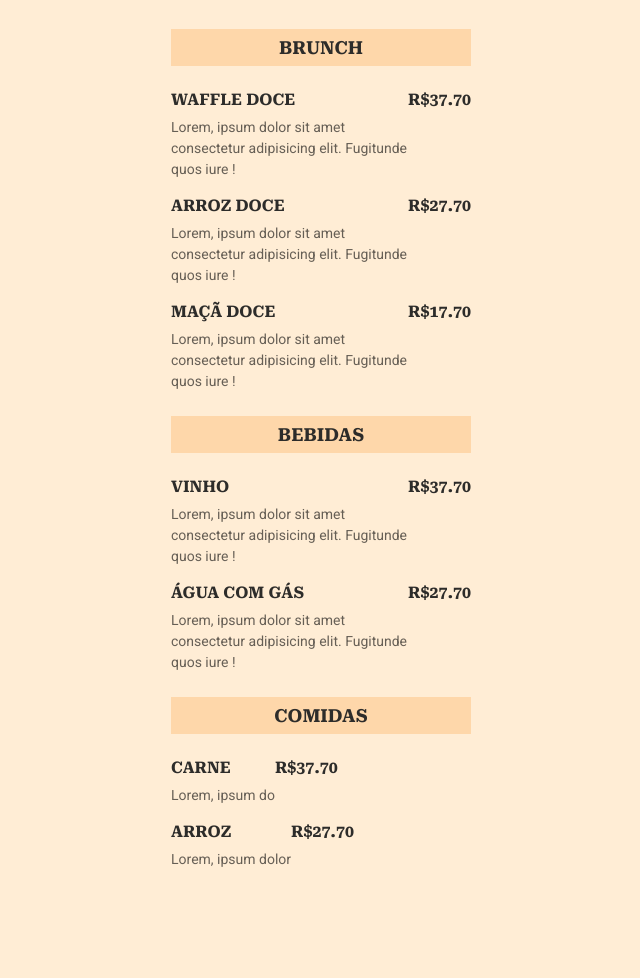
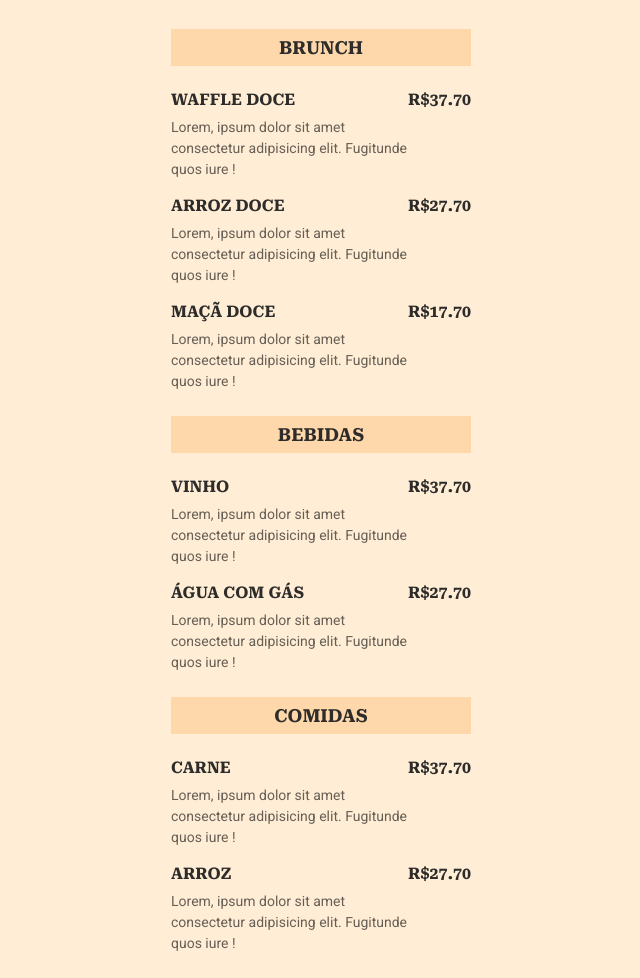
Before and after one commit to LionDoiac/maratona-explorer-3, a plain HTML site: page index.html in a window 1280 px wide. Shown: the part 88-1066 px from the top of the page, without its empty margins (319-959 px from the left). Before the commit the page ends 982 px from the top, so only its background shows below. Drawn offline with Linux system fonts and the light colour scheme.

Commit message:
adicionado seção comida

```diff
--- a/index.html
+++ b/index.html
@@ -85,7 +85,10 @@
         <li>
           <div class="details">
             <h3>Carne</h3>
-            <p class="description">Lorem, ipsum do</p>
+            <p class="description">
+              Lorem, ipsum dolor sit amet consectetur adipisicing elit.
+              Fugitunde quos iure !
+            </p>
           </div>
           <strong class="price"> R$37.70 </strong>
         </li>
@@ -93,7 +96,10 @@
         <li>
           <div class="details">
             <h3>Arroz</h3>
-            <p class="description">Lorem, ipsum dolor</p>
+            <p class="description">
+              Lorem, ipsum dolor sit amet consectetur adipisicing elit.
+              Fugitunde quos iure !
+            </p>
           </div>
           <strong class="price"> R$27.70 </strong>
         </li>
```
